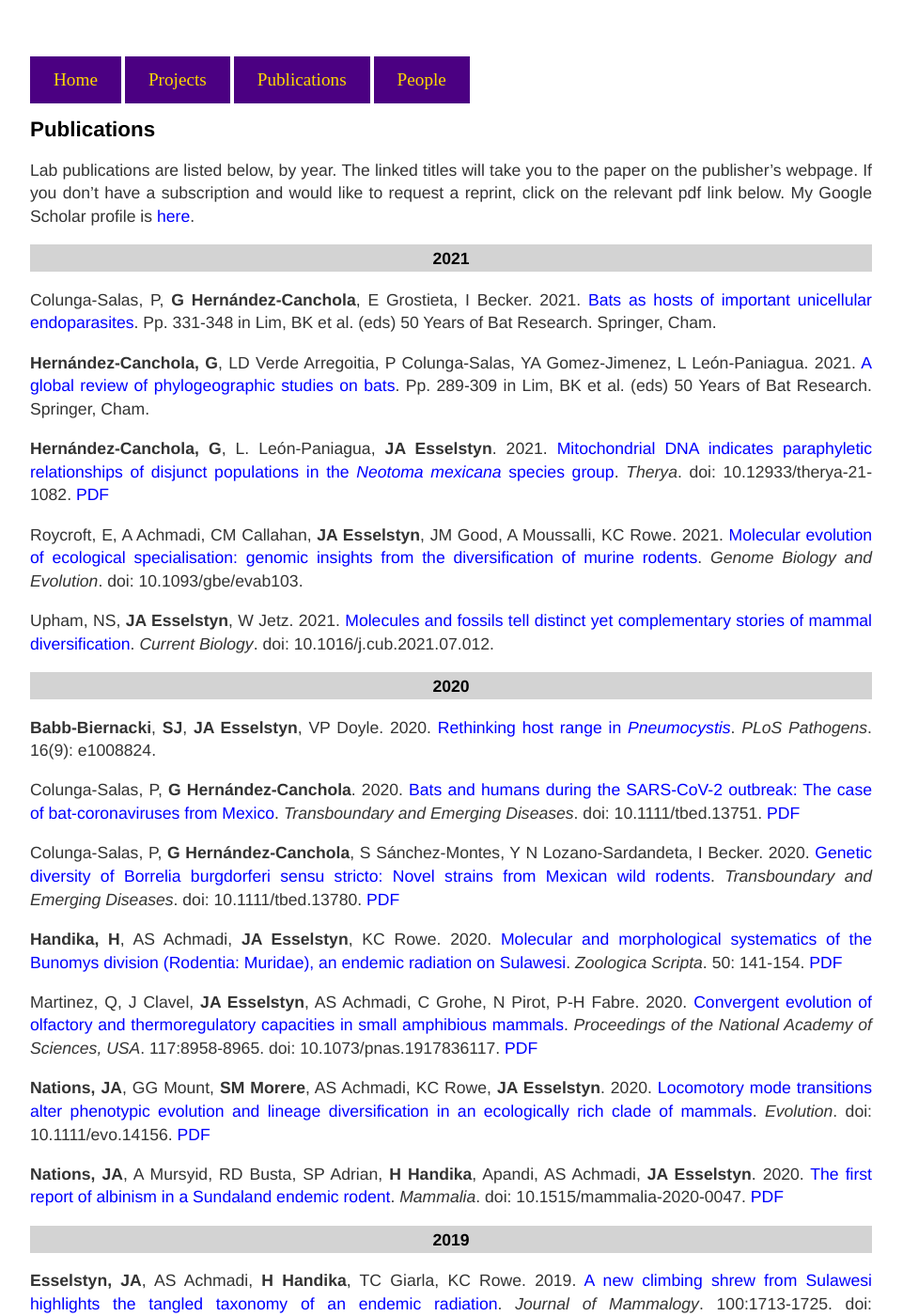
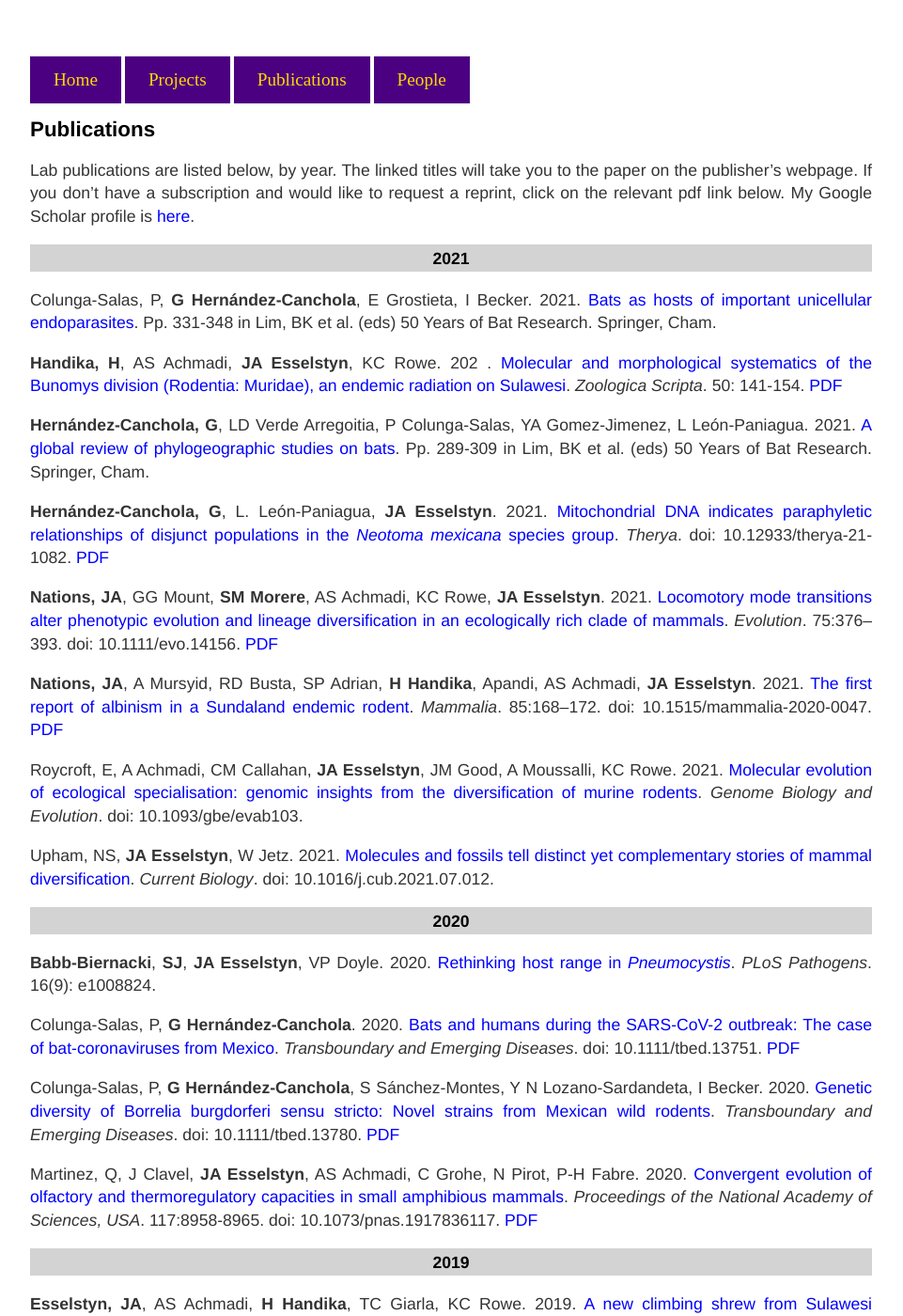
Before and after one commit to esselstyn/esselstyn.github.io, a Jekyll site: the page built from publications.md, in a window 1280 px wide and 1400 px high. Shown: the whole window at 94% size, without its empty margins (160-1121 px from the left). Built offline with Jekyll 4.4.1, drawn with Linux system fonts in a browser that asks for light colours; some of the changed lines change nothing that is shown.

Commit message:
Update publications.md

```diff
--- a/publications.md
+++ b/publications.md
@@ -9,9 +9,15 @@
 ### 2021
 Colunga-Salas, P, **G Hernández-Canchola**, E Grostieta, I Becker. 2021. [Bats as hosts of important unicellular endoparasites](https://doi.org/10.1007/978-3-030-54727-1_20). Pp. 331-348 in Lim, BK et al. (eds) 50 Years of Bat Research. Springer, Cham.
 
+**Handika, H**, AS Achmadi, **JA Esselstyn**, KC Rowe. 202 . [Molecular and morphological systematics of the Bunomys division (Rodentia: Muridae), an endemic radiation on Sulawesi](https://doi.org/10.1111/zsc.12460). _Zoologica Scripta_. 50: 141-154. [PDF](publications/2020/Handika-2020.pdf)
+
 **Hernández-Canchola, G**, LD Verde Arregoitia, P Colunga-Salas, YA Gomez-Jimenez, L León-Paniagua. 2021. [A global review of phylogeographic studies on bats](https://doi.org/10.1007/978-3-030-54727-1_18). Pp. 289-309 in Lim, BK et al. (eds) 50 Years of Bat Research. Springer, Cham.
 
 **Hernández-Canchola, G**, L. León-Paniagua, **JA Esselstyn**. 2021. [Mitochondrial DNA indicates paraphyletic relationships of disjunct populations in the _Neotoma mexicana_ species group](https://doi.org/10.12933/therya-21-1082). _Therya_. doi: 10.12933/therya-21-1082. [PDF](publications/2021/Hernandez-Canchola-2021.pdf)
+
+**Nations, JA**, GG Mount, **SM Morere**, AS Achmadi, KC Rowe, **JA Esselstyn**. 2021. [Locomotory mode transitions alter phenotypic evolution and lineage diversification in an ecologically rich clade of mammals](https://doi.org/10.1111/evo.14156). _Evolution_. 75:376--393. doi: 10.1111/evo.14156. [PDF](publications/2020/Nations-2020a.pdf)
+
+**Nations, JA**, A Mursyid, RD Busta, SP Adrian, **H Handika**, Apandi, AS Achmadi, **JA Esselstyn**. 2021. [The first report of albinism in a Sundaland endemic rodent](https://doi.org/10.1515/mammalia-2020-0047). _Mammalia_. 85:168--172. doi: 10.1515/mammalia-2020-0047. [PDF](publications/2020/Nations-2020.pdf)
 
 Roycroft, E, A Achmadi, CM Callahan, **JA Esselstyn**, JM Good, A Moussalli, KC Rowe. 2021. [Molecular evolution of ecological specialisation: genomic insights from the diversification of murine rodents](https://doi.org/10.1093/gbe/evab103). _Genome Biology and Evolution_. doi: 10.1093/gbe/evab103.
 
@@ -24,13 +30,7 @@
 
 Colunga-Salas, P, **G Hernández-Canchola**, S Sánchez-Montes, Y N Lozano-Sardandeta, I Becker. 2020. [Genetic diversity of Borrelia burgdorferi sensu stricto: Novel strains from Mexican wild rodents](https://doi.org/10.1111/tbed.13780). _Transboundary and Emerging Diseases_. doi: 10.1111/tbed.13780. [PDF](publications/2020/Colunga-2020a.pdf)
 
-**Handika, H**, AS Achmadi, **JA Esselstyn**, KC Rowe. 2020. [Molecular and morphological systematics of the Bunomys division (Rodentia: Muridae), an endemic radiation on Sulawesi](https://doi.org/10.1111/zsc.12460). _Zoologica Scripta_. 50: 141-154. [PDF](publications/2020/Handika-2020.pdf)
-
 Martinez, Q, J Clavel, **JA Esselstyn**, AS Achmadi, C Grohe, N Pirot, P-H Fabre. 2020. [Convergent evolution of olfactory and thermoregulatory capacities in small amphibious mammals](https://doi.org/10.1073/pnas.1917836117). _Proceedings of the National Academy of Sciences, USA_. 117:8958-8965. doi: 10.1073/pnas.1917836117. [PDF](publications/2020/Martinez-2020.pdf)
-
-**Nations, JA**, GG Mount, **SM Morere**, AS Achmadi, KC Rowe, **JA Esselstyn**. 2020. [Locomotory mode transitions alter phenotypic evolution and lineage diversification in an ecologically rich clade of mammals](https://doi.org/10.1111/evo.14156). _Evolution_. doi: 10.1111/evo.14156. [PDF](publications/2020/Nations-2020a.pdf)
-
-**Nations, JA**, A Mursyid, RD Busta, SP Adrian, **H Handika**, Apandi, AS Achmadi, **JA Esselstyn**. 2020. [The first report of albinism in a Sundaland endemic rodent](https://doi.org/10.1515/mammalia-2020-0047). _Mammalia_. doi: 10.1515/mammalia-2020-0047. [PDF](publications/2020/Nations-2020.pdf)
 
 ### 2019
 **Esselstyn, JA**, AS Achmadi, **H Handika**, TC Giarla, KC Rowe. 2019. [A new climbing shrew from Sulawesi highlights the tangled taxonomy of an endemic radiation](https://doi.org/10.1093/jmammal/gyz077). _Journal of Mammalogy_. 100:1713-1725. doi: 10.1093/jmammal/gyz077. [PDF](publications/2019/Esselstyn-2019.pdf)
```
